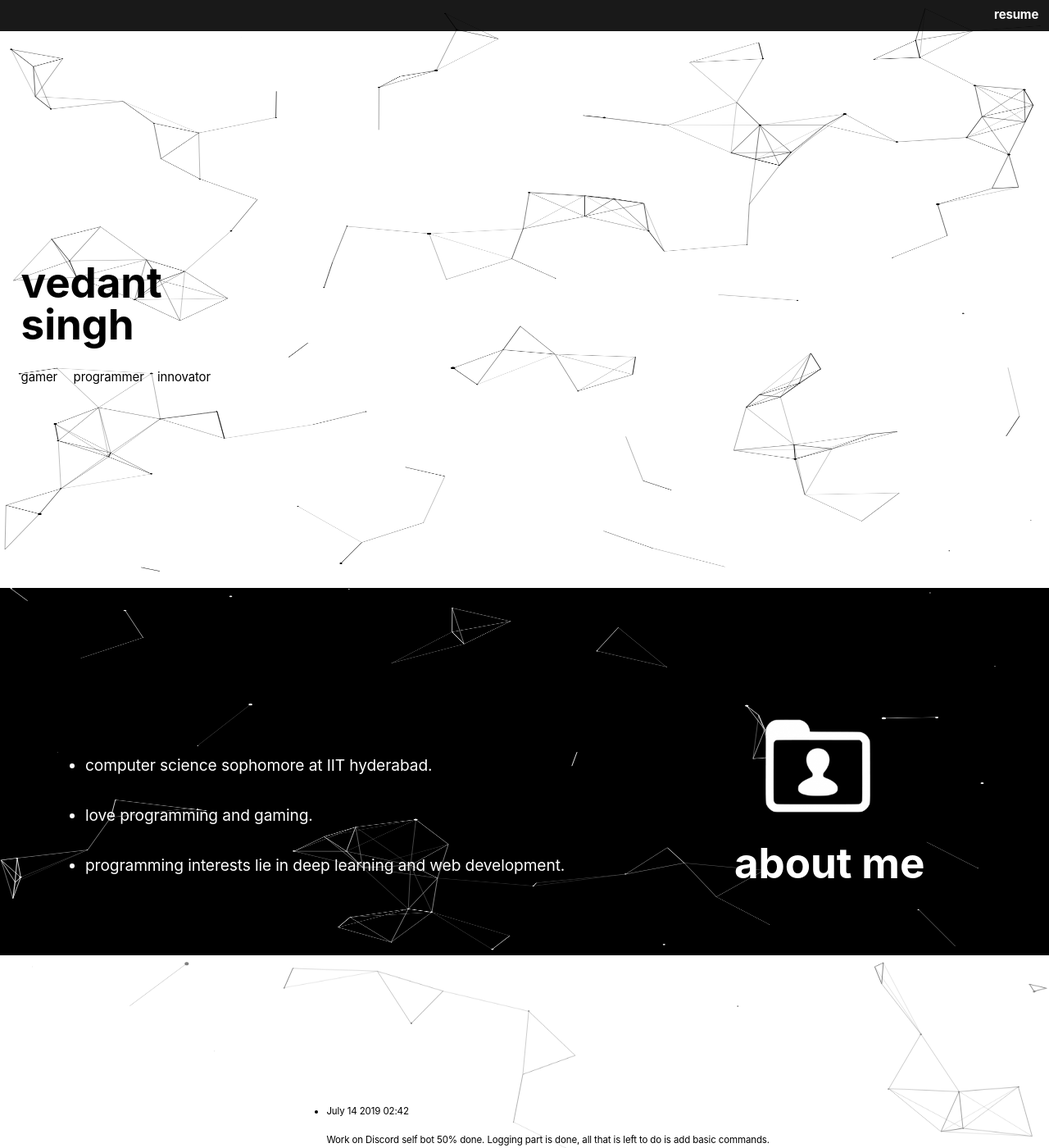
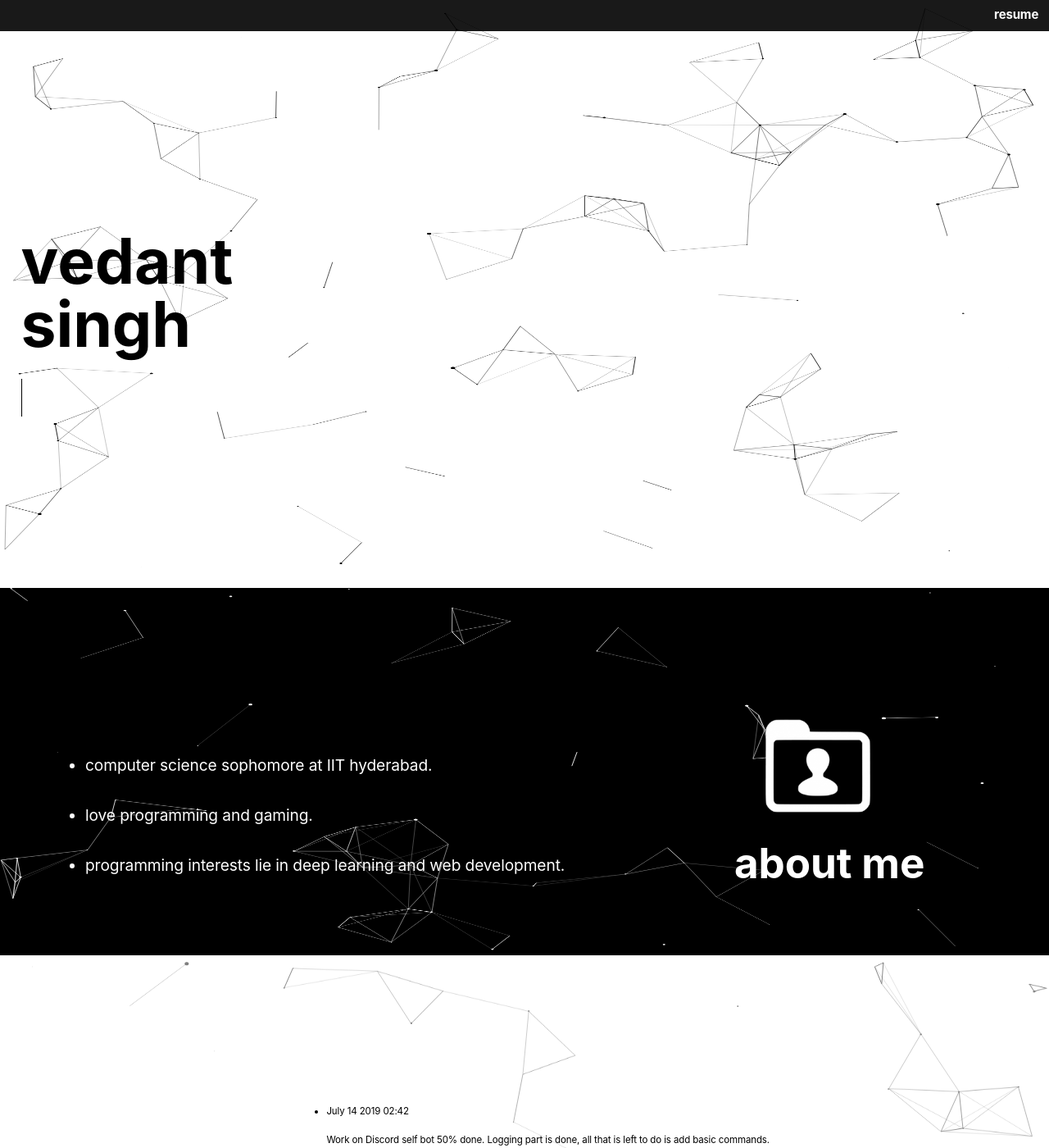
Before and after one commit to vedantsingh1404/website-v2.0, a Jekyll site: the page built from index.html, in a window 1280 px wide and 1400 px high. Shown: the whole window at 82% size. Built offline with Jekyll 4.4.1, drawn with Linux system fonts in a browser that asks for light colours.

Commit message:
add typewriter effect

```diff
--- a/assets/styles.css
+++ b/assets/styles.css
@@ -43,8 +43,12 @@
 
 .first-name {
   position: absolute;
-  margin-top: 26vw;
+  margin-top: 24vw;
   margin-left: 2vw;
+}
+
+.large2 {
+  font-size: 6vw;
 }
 
 .large {
@@ -58,8 +62,20 @@
 }
 .desc {
   position: absolute;
-  margin-top: 35vw;
+  margin-top: 37vw;
   display: block;
+  font-size: 3vw;
+}
+
+span {
+  border-right: .05em solid;
+  animation: caret 1s steps(1) infinite;
+}
+
+@keyframes caret {
+  50% {
+    border-color: transparent;
+  }
 }
 
 .one {
@@ -248,11 +264,11 @@
 
 }
 
-.note-back {
-  /* position: absolute; */
-  /* top: 0; */
-  /* position: fixed; */
-}
+/* .note-back {
+  position: absolute;
+  top: 0;
+  position: fixed;
+} */
 
 
 
--- a/index.html
+++ b/index.html
@@ -3,11 +3,9 @@
 ---
 <div class="container-head">
 
-  <h1 class="first-name rellax large" data-rellax-speed="2">vedant</h1>
-  <h1 class="second-name rellax large" data-rellax-speed="1">singh</h1>
-  <h3 class="desc not-bold one">gamer</h3>
-  <h3 class="desc not-bold two">programmer</h3>
-  <h3 class="desc not-bold three">innovator</h3>
+  <h1 class="first-name rellax large2" data-rellax-speed="2">vedant</h1>
+  <h1 class="second-name rellax large2" data-rellax-speed="1">singh</h1>
+  <h3 class="desc not-bold one"></h3>
 
   <canvas class="main-back"></canvas>
 
```
Also changed, not shown: _layouts/default.html (+46 -1 lines).
